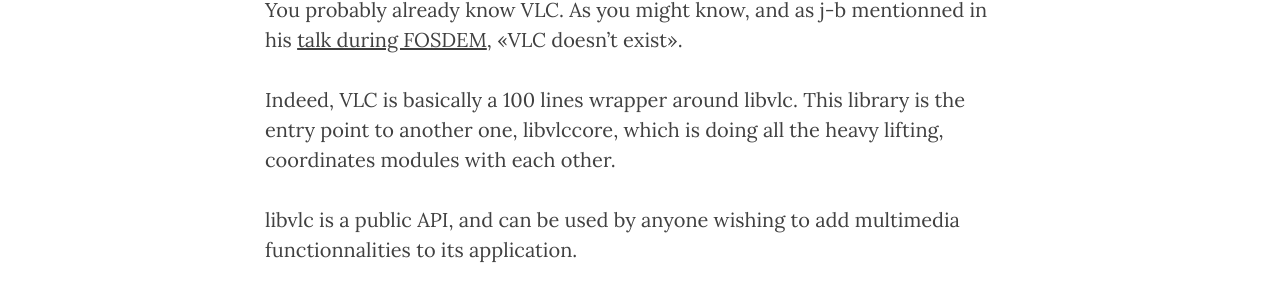
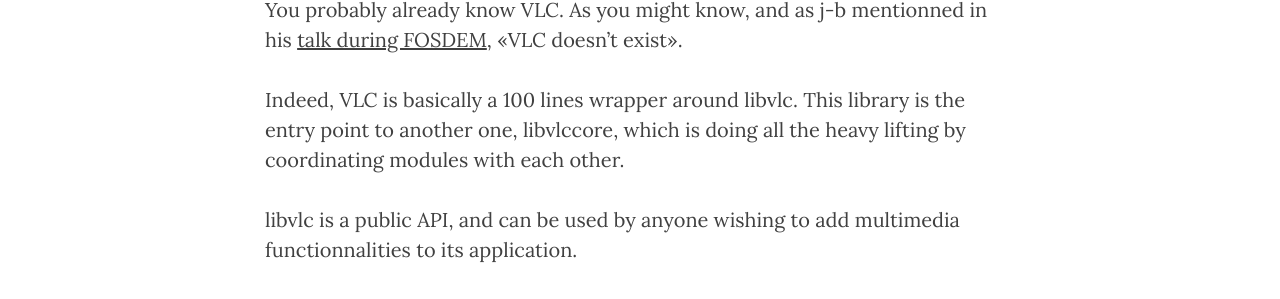
Before and after one commit to chouquette/chouquette, a Jekyll site: the page built from _posts/2015-03-05-introducing-libvlcpp.md, in a window 1280 px wide and 900 px high, scrolled down 325 px. Shown: the part 173-472 px from the top of the window. Built offline with Jekyll 4.4.1, drawn with Linux system fonts in a browser that asks for light colours; nearby versions of some CDN libraries.

Commit message:
Fix bad wording

```diff
--- a/_posts/2015-03-05-introducing-libvlcpp.md
+++ b/_posts/2015-03-05-introducing-libvlcpp.md
@@ -9,7 +9,7 @@
 
 You probably already know VLC. As you might know, and as j-b mentionned in his [talk during FOSDEM](http://video.fosdem.org/2015/devroom-open_media/vlc.mp4), «VLC doesn't exist».
 
-Indeed, VLC is basically a 100 lines wrapper around libvlc. This library is the entry point to another one, libvlccore, which is doing all the heavy lifting, coordinates modules with each other.
+Indeed, VLC is basically a 100 lines wrapper around libvlc. This library is the entry point to another one, libvlccore, which is doing all the heavy lifting by coordinating modules with each other.
 
 
 libvlc is a public API, and can be used by anyone wishing to add multimedia functionnalities to its application.
```
